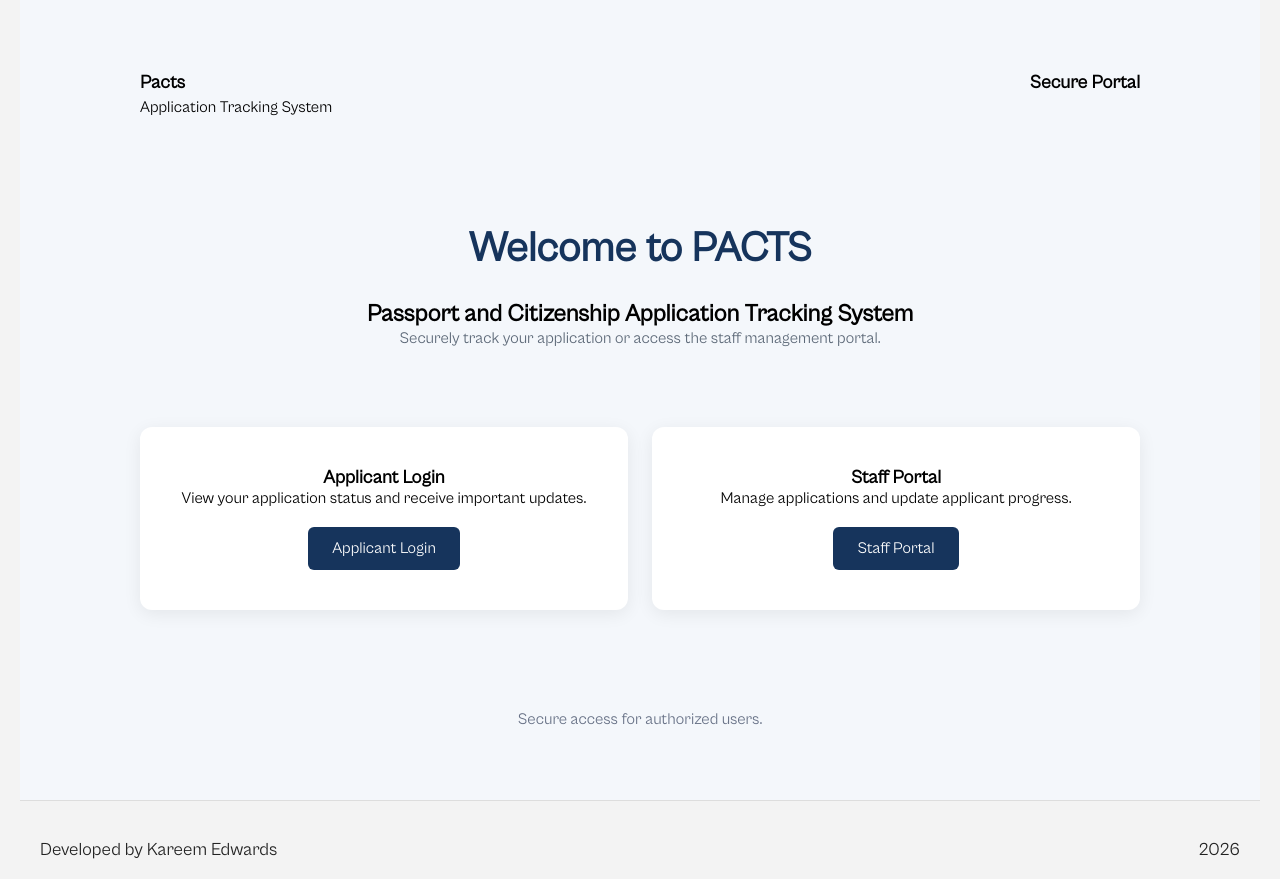
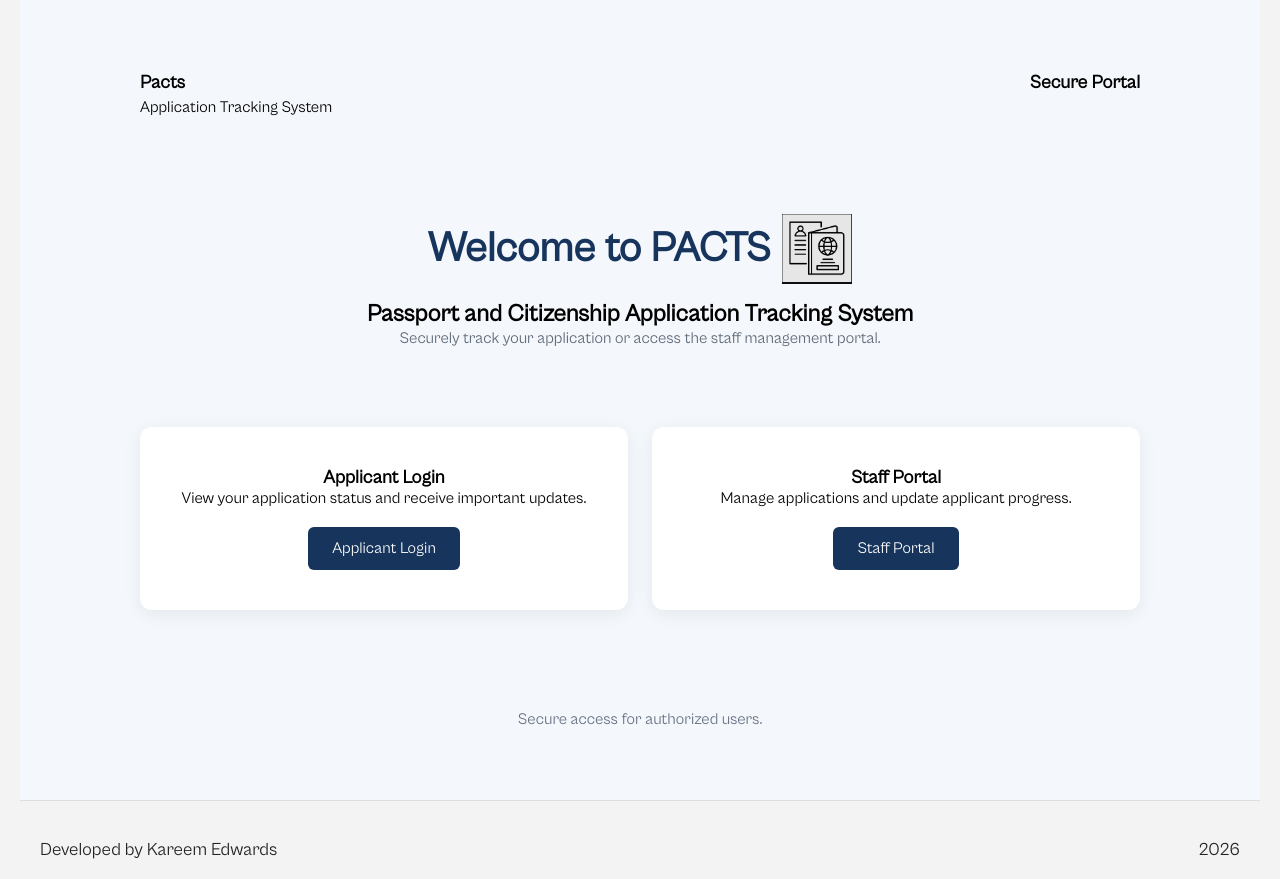
Before and after one commit to Kareemedw/Tracking_Application_Frontend, a React (Vite) app: page / in a window 1280 px wide. Built offline with nearby package versions, Linux system fonts and the light colour scheme; no server answers.

Commit message:
Adding the log image to my project

```diff
--- a/src/components/LandingPage/LandingPage.css
+++ b/src/components/LandingPage/LandingPage.css
@@ -28,6 +28,18 @@
   flex-direction: column;
   align-items: baseline;
   gap: 5px;
+}
+
+.landing__heading_1 {
+  display: flex;
+  justify-content: center;
+  gap: 12px;
+  align-items: center;
+}
+
+.landing__heading-image {
+  width: 70px;
+  height: 70px;
 }
 
 .landing__heading h1 {
--- a/src/components/LandingPage/LandingPage.jsx
+++ b/src/components/LandingPage/LandingPage.jsx
@@ -1,5 +1,6 @@
 import { Link } from "react-router-dom";
 import "./LandingPage.css";
+import logo from "../../assets/pacts-logo.png";
 
 function LandingPage() {
   return (
@@ -13,7 +14,14 @@ function LandingPage() {
           <h3>Secure Portal</h3>
         </div>
         <div className="landing__heading">
-          <h1>Welcome to PACTS</h1>
+          <div className="landing__heading landing__heading_1">
+            <h1>Welcome to PACTS</h1>
+            <img
+              src={logo}
+              alt="Pacts Logo"
+              className="landing__heading-image"
+            />
+          </div>
           <h2>Passport and Citizenship Application Tracking System</h2>
           <p>
             Securely track your application or access the staff management
--- a/src/utils/api.js
+++ b/src/utils/api.js
@@ -114,7 +114,6 @@ export const createApplicant = async (applicantData) => {
     headers: {
       "Content-Type": "application/json",
       Authorization: `Bearer ${token}`,
-      //...(token ? { Authorization: `Bearer ${token}` } : {}),
     },
     body: JSON.stringify(applicantData),
   });
```
Also changed, not shown: src/assets/pacts-logo.png (added).
